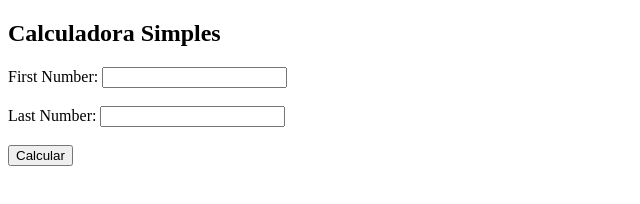
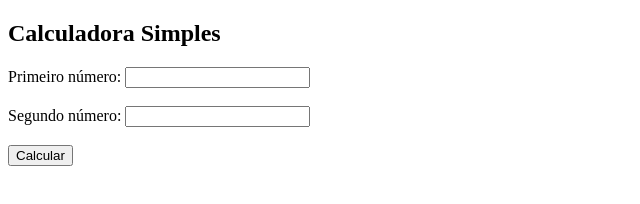
Before and after one commit to johnbom1/back-end-avan-ado, a plain HTML site: page form-data/index.html in a window 1280 px wide. Shown: the whole page, without its empty margins (0-640 px from the left). Drawn offline with Linux system fonts and the light colour scheme.

Commit message:
mudando labels.

```diff
--- a/form-data/index.html
+++ b/form-data/index.html
@@ -14,12 +14,12 @@
         <h2>Calculadora Simples</h2>
         <form>
             <div>
-            <label for="numero1">First Number:</label>
+            <label for="numero1">Primeiro número:</label>
             <input type="number" name="primeiro" id="primeiro">
             </div>
             <br>
             <div>
-                <label for="numero2">Last Number:</label>
+                <label for="numero2">Segundo número:</label>
                 <input type="number" name="segundo" id="segundo">
             </div>
             <br>
```
